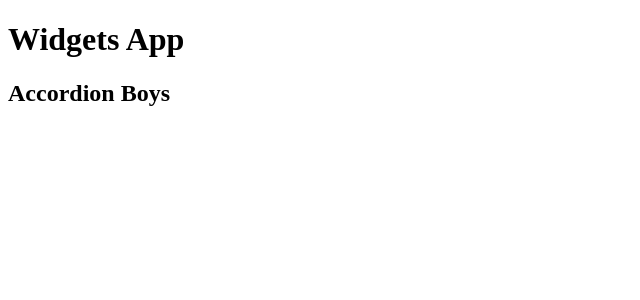
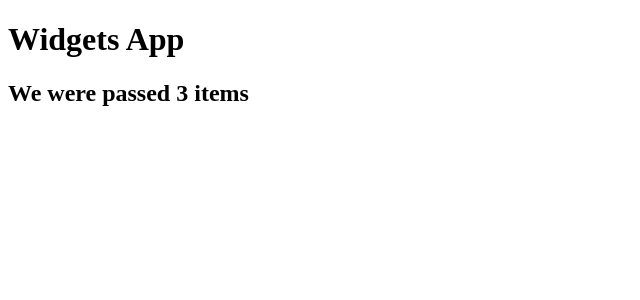
Before and after one commit to DavidRedding/widgets, a React (Create React App) app: page / in a window 1280 px wide. Shown: the top 300 px of the page, without its empty margins (0-640 px from the left). Built offline with nearby package versions, Linux system fonts and the light colour scheme.

Commit message:
items prop test

```diff
--- a/src/components/Accordion.js
+++ b/src/components/Accordion.js
@@ -1,5 +1,7 @@
 import React from "react";
 
-const Accordion = () => <h2>Accordion Boys</h2>;
+const Accordion = (props) => (
+  <h2>We were passed {props.items.length} items </h2>
+);
 
 export default Accordion;
--- a/src/index.js
+++ b/src/index.js
@@ -1,5 +1,5 @@
-import App from "./App";
 import react from "react";
 import reactDOM from "react-dom";
+import App from "./App";
 
 reactDOM.render(<App />, document.getElementById("root"));
```
